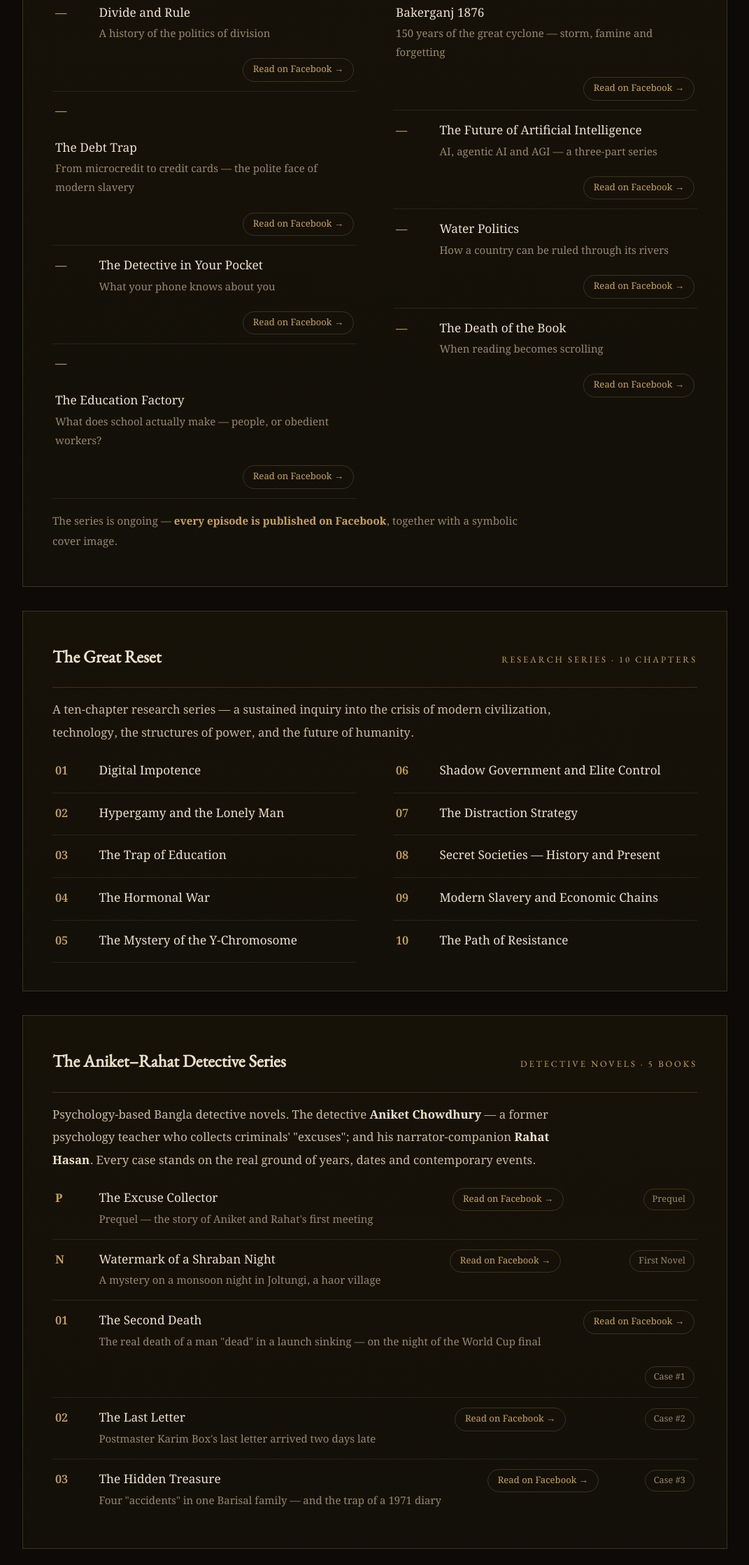
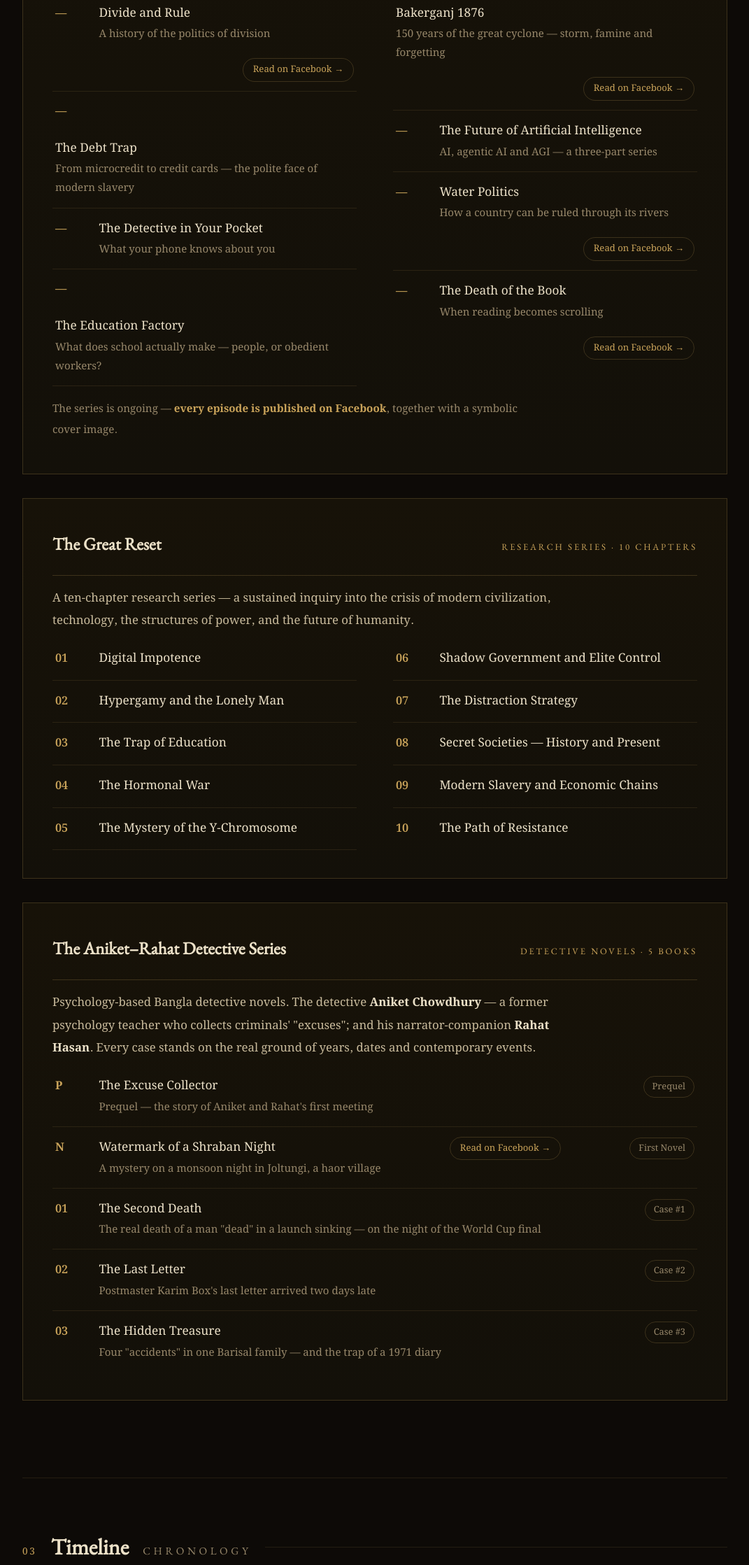
Before and after one commit to stkshbdorg-lab/md-sabbir-hossen, a plain HTML site: page index.html in a window 1280 px wide. Shown: the part 2175-4412 px from the top of the page at 70% size, without its empty margins (104-1175 px from the left). Drawn offline with nearby package versions, Linux system fonts and the light colour scheme.

Commit message:
Hide read-link buttons for entries without a direct Facebook post link

```diff
--- a/index.html
+++ b/index.html
@@ -322,12 +322,12 @@
       <ul class="entries two-col">
         <li><span class="idx">—</span><span class="ttl" data-i18n="s1e1">Bread and Circuses<small>The ancient strategy of keeping the masses distracted</small></span><a class="read-link" data-href-i18n="s1e1url" href="https://www.facebook.com/100073523007908/posts/pfbid034AM3rN7XPkt2PMnDHnMJLExtzt3wFp36xxmVUVm25nUDHaM7rXXoCmhFHv6z" target="_blank" rel="noopener"><span data-i18n="readFb">Read on Facebook &rarr;</span></a></li>
         <li><span class="idx">—</span><span class="ttl" data-i18n="s1e2">Divide and Rule<small>A history of the politics of division</small></span><a class="read-link" data-href-i18n="s1e2url" href="https://www.facebook.com/100073523007908/posts/pfbid0UimxiCvJygv8bwi4oU5A4tabSyjp97uJEHoL9qnjq8uwu43gJiSYN1EsQjztc8oUl/" target="_blank" rel="noopener"><span data-i18n="readFb">Read on Facebook &rarr;</span></a></li>
-        <li><span class="idx">—</span><span class="ttl" data-i18n="s1e3">The Debt Trap<small>From microcredit to credit cards — the polite face of modern slavery</small></span><a class="read-link" data-href-i18n="s1e3url" href="https://facebook.com/md.sabbir.hossen.873485" target="_blank" rel="noopener"><span data-i18n="readFb">Read on Facebook &rarr;</span></a></li>
-        <li><span class="idx">—</span><span class="ttl" data-i18n="s1e4">The Detective in Your Pocket<small>What your phone knows about you</small></span><a class="read-link" data-href-i18n="s1e4url" href="https://facebook.com/md.sabbir.hossen.873485" target="_blank" rel="noopener"><span data-i18n="readFb">Read on Facebook &rarr;</span></a></li>
-        <li><span class="idx">—</span><span class="ttl" data-i18n="s1e5">The Education Factory<small>What does school actually make — people, or obedient workers?</small></span><a class="read-link" data-href-i18n="s1e5url" href="https://facebook.com/md.sabbir.hossen.873485" target="_blank" rel="noopener"><span data-i18n="readFb">Read on Facebook &rarr;</span></a></li>
+        <li><span class="idx">—</span><span class="ttl" data-i18n="s1e3">The Debt Trap<small>From microcredit to credit cards — the polite face of modern slavery</small></span><a class="read-link" style="display:none" data-href-i18n="s1e3url" href="https://facebook.com/md.sabbir.hossen.873485" target="_blank" rel="noopener"><span data-i18n="readFb">Read on Facebook &rarr;</span></a></li>
+        <li><span class="idx">—</span><span class="ttl" data-i18n="s1e4">The Detective in Your Pocket<small>What your phone knows about you</small></span><a class="read-link" style="display:none" data-href-i18n="s1e4url" href="https://facebook.com/md.sabbir.hossen.873485" target="_blank" rel="noopener"><span data-i18n="readFb">Read on Facebook &rarr;</span></a></li>
+        <li><span class="idx">—</span><span class="ttl" data-i18n="s1e5">The Education Factory<small>What does school actually make — people, or obedient workers?</small></span><a class="read-link" style="display:none" data-href-i18n="s1e5url" href="https://facebook.com/md.sabbir.hossen.873485" target="_blank" rel="noopener"><span data-i18n="readFb">Read on Facebook &rarr;</span></a></li>
         <li><span class="idx">—</span><span class="ttl" data-i18n="s1e6">The Seven Levels of the Sufi Path<small>Seven steps in the journey of the soul</small></span><a class="read-link" data-href-i18n="s1e6url" href="https://www.facebook.com/100073523007908/posts/pfbid0hj6DBGWm4tNVu8Cn2M8Rn3GmqugbmUfusPNvF3dhVK3gKRdQPRfBaT7Bzt7189mSl/" target="_blank" rel="noopener"><span data-i18n="readFb">Read on Facebook &rarr;</span></a></li>
         <li><span class="idx">—</span><span class="ttl" data-i18n="s1e7">Bakerganj 1876<small>150 years of the great cyclone — storm, famine and forgetting</small></span><a class="read-link" data-href-i18n="s1e7url" href="https://www.facebook.com/100073523007908/posts/pfbid02kdvn68o54BQDszxM2Ti1KM2feGujHXWkoE5zWjNmgnhF57r12bqjia1HWCu7XvESl/" target="_blank" rel="noopener"><span data-i18n="readFb">Read on Facebook &rarr;</span></a></li>
-        <li><span class="idx">—</span><span class="ttl" data-i18n="s1e8">The Future of Artificial Intelligence<small>AI, agentic AI and AGI — a three-part series</small></span><a class="read-link" data-href-i18n="s1e8url" href="https://facebook.com/md.sabbir.hossen.873485" target="_blank" rel="noopener"><span data-i18n="readFb">Read on Facebook &rarr;</span></a></li>
+        <li><span class="idx">—</span><span class="ttl" data-i18n="s1e8">The Future of Artificial Intelligence<small>AI, agentic AI and AGI — a three-part series</small></span><a class="read-link" style="display:none" data-href-i18n="s1e8url" href="https://facebook.com/md.sabbir.hossen.873485" target="_blank" rel="noopener"><span data-i18n="readFb">Read on Facebook &rarr;</span></a></li>
         <li><span class="idx">—</span><span class="ttl" data-i18n="s1e9">Water Politics<small>How a country can be ruled through its rivers</small></span><a class="read-link" data-href-i18n="s1e9url" href="https://www.facebook.com/100073523007908/posts/pfbid033Ld1ZoJ1hKMvtEGKPpBvdmo48c3QjsBSWexMc9N64SbE4fPAtu3Z2bgLuy7cMxeFl/" target="_blank" rel="noopener"><span data-i18n="readFb">Read on Facebook &rarr;</span></a></li>
         <li><span class="idx">—</span><span class="ttl" data-i18n="s1e10">The Death of the Book<small>When reading becomes scrolling</small></span><a class="read-link" data-href-i18n="s1e10url" href="https://www.facebook.com/100073523007908/posts/pfbid0U29fk3oFU2ieotL2EJEFkUPDQ33gFmcuctCJLyYdrmbiBb35Bbw8fGVjkZ3y6dkYl/" target="_blank" rel="noopener"><span data-i18n="readFb">Read on Facebook &rarr;</span></a></li>
       </ul>
@@ -355,11 +355,11 @@
       <div class="shelf-head"><h3 data-i18n="s3Title">The Aniket–Rahat Detective Series</h3><span class="mark en">Detective Novels · 5 Books</span></div>
       <p data-i18n="s3Desc">Psychology-based Bangla detective novels. The detective <strong>Aniket Chowdhury</strong> — a former psychology teacher who collects criminals' "excuses"; and his narrator-companion <strong>Rahat Hasan</strong>. Every case stands on the real ground of years, dates and contemporary events.</p>
       <ul class="entries">
-        <li><span class="idx" data-i18n="b1i">P</span><span class="ttl" data-i18n="b1t">The Excuse Collector<small>Prequel — the story of Aniket and Rahat's first meeting</small></span><a class="read-link" data-href-i18n="b1url" href="https://facebook.com/md.sabbir.hossen.873485" target="_blank" rel="noopener"><span data-i18n="readFb">Read on Facebook &rarr;</span></a><span class="tag" data-i18n="b1tag">Prequel</span></li>
+        <li><span class="idx" data-i18n="b1i">P</span><span class="ttl" data-i18n="b1t">The Excuse Collector<small>Prequel — the story of Aniket and Rahat's first meeting</small></span><a class="read-link" style="display:none" data-href-i18n="b1url" href="https://facebook.com/md.sabbir.hossen.873485" target="_blank" rel="noopener"><span data-i18n="readFb">Read on Facebook &rarr;</span></a><span class="tag" data-i18n="b1tag">Prequel</span></li>
         <li><span class="idx" data-i18n="b2i">N</span><span class="ttl" data-i18n="b2t">Watermark of a Shraban Night<small>A mystery on a monsoon night in Joltungi, a haor village</small></span><a class="read-link" data-href-i18n="b2url" href="https://www.facebook.com/100073523007908/posts/pfbid02RHFLri7uR4RDkT8FnidNebj7GyYWKBNiXFsygzeh1x5ZXvJu3pRGJ1Db1nuy" target="_blank" rel="noopener"><span data-i18n="readFb">Read on Facebook &rarr;</span></a><span class="tag" data-i18n="b2tag">First Novel</span></li>
-        <li><span class="idx" data-i18n="b3i">01</span><span class="ttl" data-i18n="b3t">The Second Death<small>The real death of a man "dead" in a launch sinking — on the night of the World Cup final</small></span><a class="read-link" data-href-i18n="b3url" href="https://facebook.com/md.sabbir.hossen.873485" target="_blank" rel="noopener"><span data-i18n="readFb">Read on Facebook &rarr;</span></a><span class="tag" data-i18n="b3tag">Case #1</span></li>
-        <li><span class="idx" data-i18n="b4i">02</span><span class="ttl" data-i18n="b4t">The Last Letter<small>Postmaster Karim Box's last letter arrived two days late</small></span><a class="read-link" data-href-i18n="b4url" href="https://facebook.com/md.sabbir.hossen.873485" target="_blank" rel="noopener"><span data-i18n="readFb">Read on Facebook &rarr;</span></a><span class="tag" data-i18n="b4tag">Case #2</span></li>
-        <li><span class="idx" data-i18n="b5i">03</span><span class="ttl" data-i18n="b5t">The Hidden Treasure<small>Four "accidents" in one Barisal family — and the trap of a 1971 diary</small></span><a class="read-link" data-href-i18n="b5url" href="https://facebook.com/md.sabbir.hossen.873485" target="_blank" rel="noopener"><span data-i18n="readFb">Read on Facebook &rarr;</span></a><span class="tag" data-i18n="b5tag">Case #3</span></li>
+        <li><span class="idx" data-i18n="b3i">01</span><span class="ttl" data-i18n="b3t">The Second Death<small>The real death of a man "dead" in a launch sinking — on the night of the World Cup final</small></span><a class="read-link" style="display:none" data-href-i18n="b3url" href="https://facebook.com/md.sabbir.hossen.873485" target="_blank" rel="noopener"><span data-i18n="readFb">Read on Facebook &rarr;</span></a><span class="tag" data-i18n="b3tag">Case #1</span></li>
+        <li><span class="idx" data-i18n="b4i">02</span><span class="ttl" data-i18n="b4t">The Last Letter<small>Postmaster Karim Box's last letter arrived two days late</small></span><a class="read-link" style="display:none" data-href-i18n="b4url" href="https://facebook.com/md.sabbir.hossen.873485" target="_blank" rel="noopener"><span data-i18n="readFb">Read on Facebook &rarr;</span></a><span class="tag" data-i18n="b4tag">Case #2</span></li>
+        <li><span class="idx" data-i18n="b5i">03</span><span class="ttl" data-i18n="b5t">The Hidden Treasure<small>Four "accidents" in one Barisal family — and the trap of a 1971 diary</small></span><a class="read-link" style="display:none" data-href-i18n="b5url" href="https://facebook.com/md.sabbir.hossen.873485" target="_blank" rel="noopener"><span data-i18n="readFb">Read on Facebook &rarr;</span></a><span class="tag" data-i18n="b5tag">Case #3</span></li>
       </ul>
     </article>
   </section>
@@ -651,10 +651,12 @@
         var key = el.getAttribute('data-i18n');
         if (d[key] !== undefined) el.innerHTML = d[key];
       });
+      var PROFILE_URL = 'https://facebook.com/md.sabbir.hossen.873485';
       document.querySelectorAll('[data-href-i18n]').forEach(function(el){
         var hk = el.getAttribute('data-href-i18n');
-        var hv = d[hk];
-        if (typeof hv === 'string' && hv.trim()) el.setAttribute('href', hv.trim());
+        var hv = (typeof d[hk] === 'string' && d[hk].trim()) ? d[hk].trim() : el.getAttribute('href');
+        if (hv && hv !== PROFILE_URL) { el.setAttribute('href', hv); el.style.display = ''; }
+        else { el.style.display = 'none'; }
       });
       document.documentElement.lang = (lang === 'bn') ? 'bn' : 'en';
       document.title = d.title;
```
